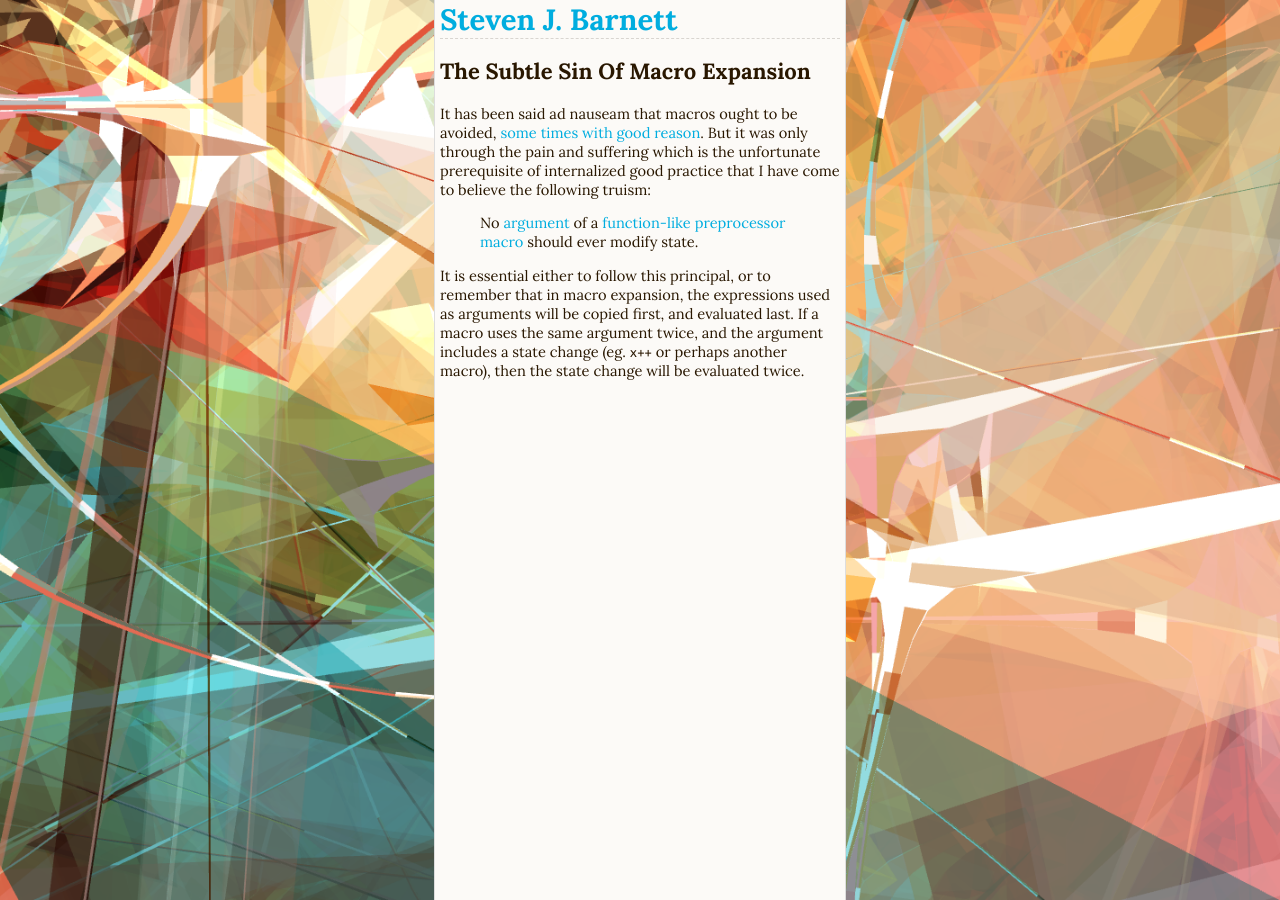
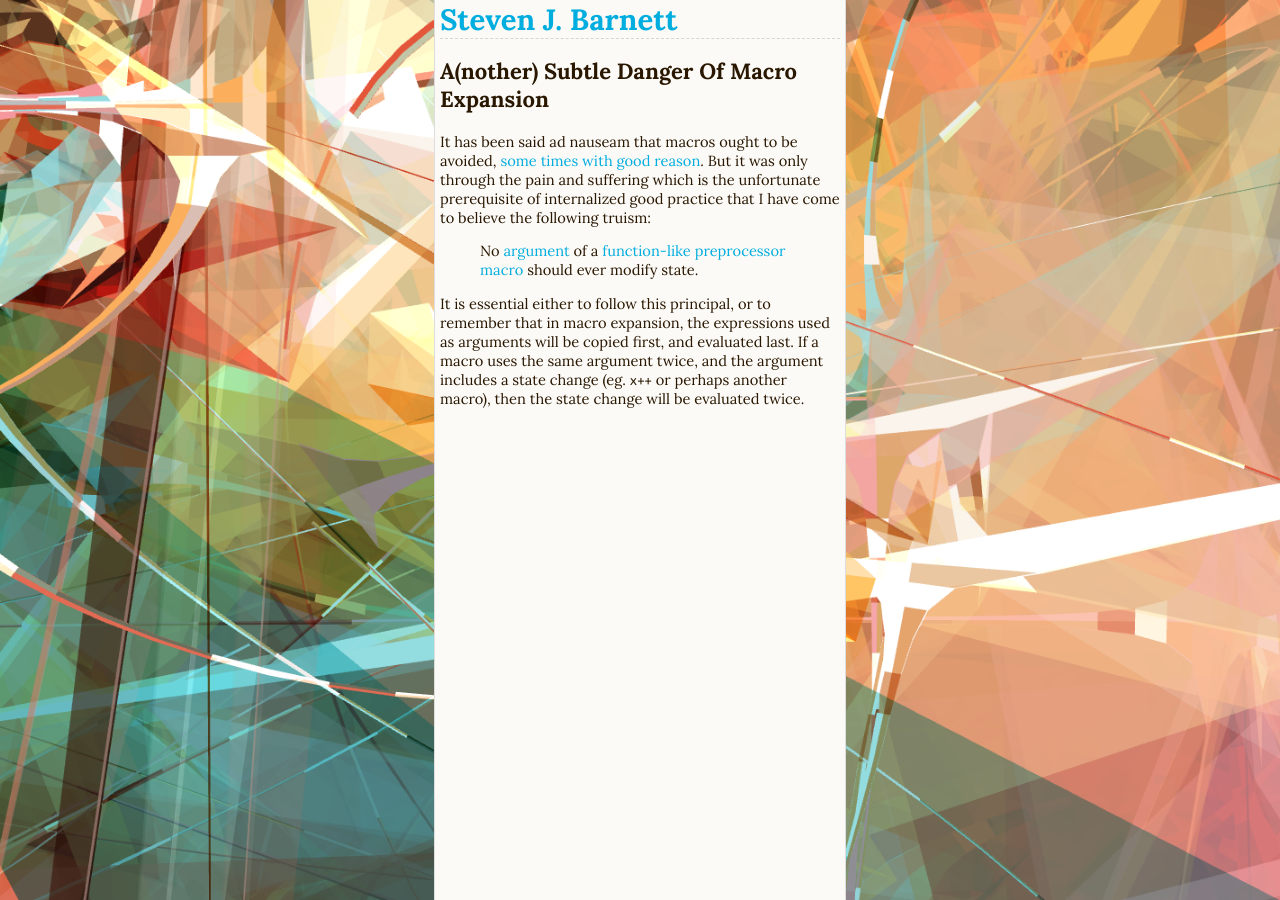
Before and after one commit to stett/stett.github.io, a Jekyll site: the page built from _posts/2015-12-28-the-subtle-sin-of-macro-expansion.md, in a window 1280 px wide. Built offline with Jekyll 4.4.1, drawn with Linux system fonts in a browser that asks for light colours; comment, search, counter and statistics services are not loaded.

Commit message:
better title?

```diff
--- a/_posts/2015-12-28-the-subtle-sin-of-macro-expansion.md
+++ b/_posts/2015-12-28-the-subtle-sin-of-macro-expansion.md
@@ -1,5 +1,5 @@
 ---
-title: The Subtle Sin Of Macro Expansion
+title: A(nother) Subtle Danger Of Macro Expansion
 layout: post
 tags: [c, c++]
 comments: true
```
